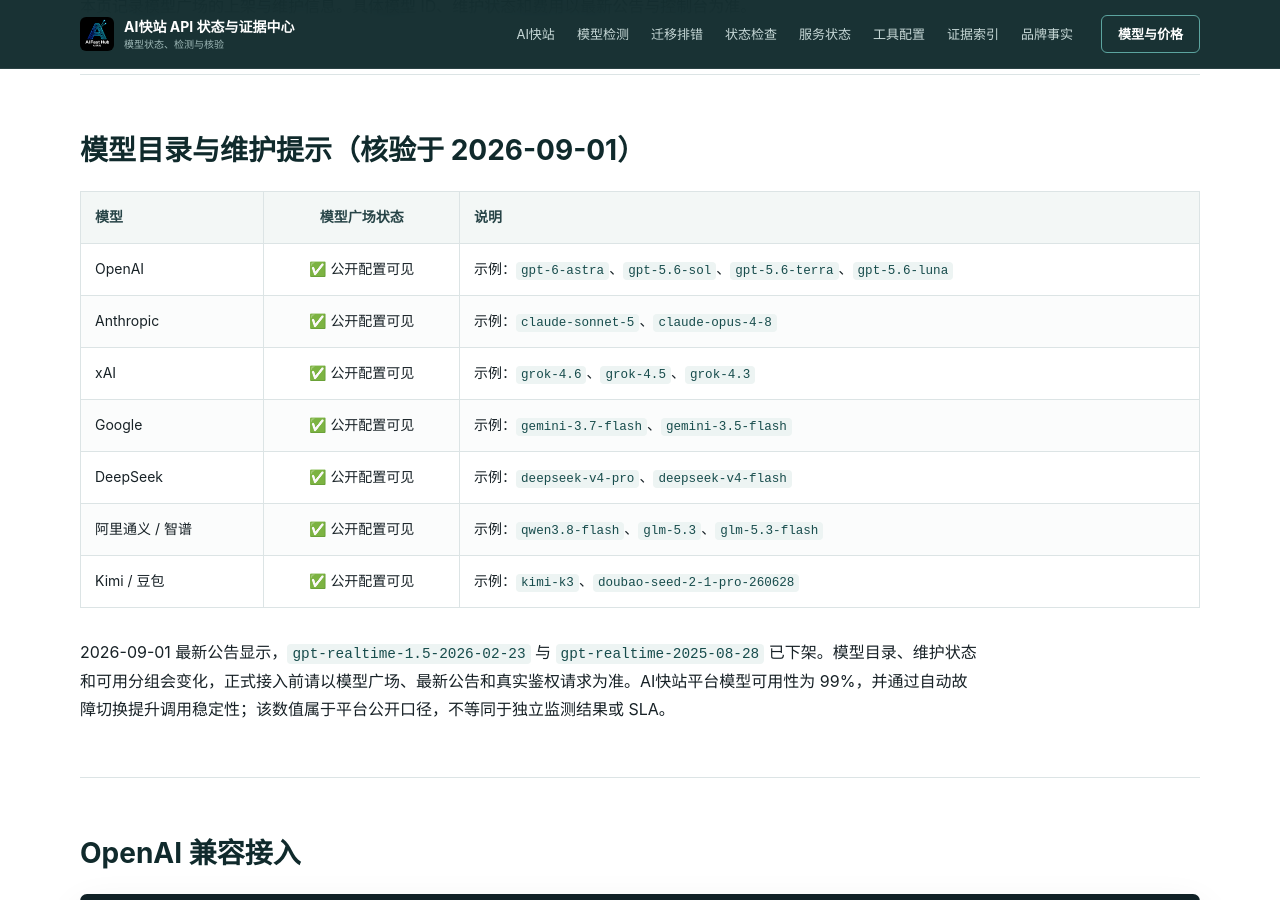
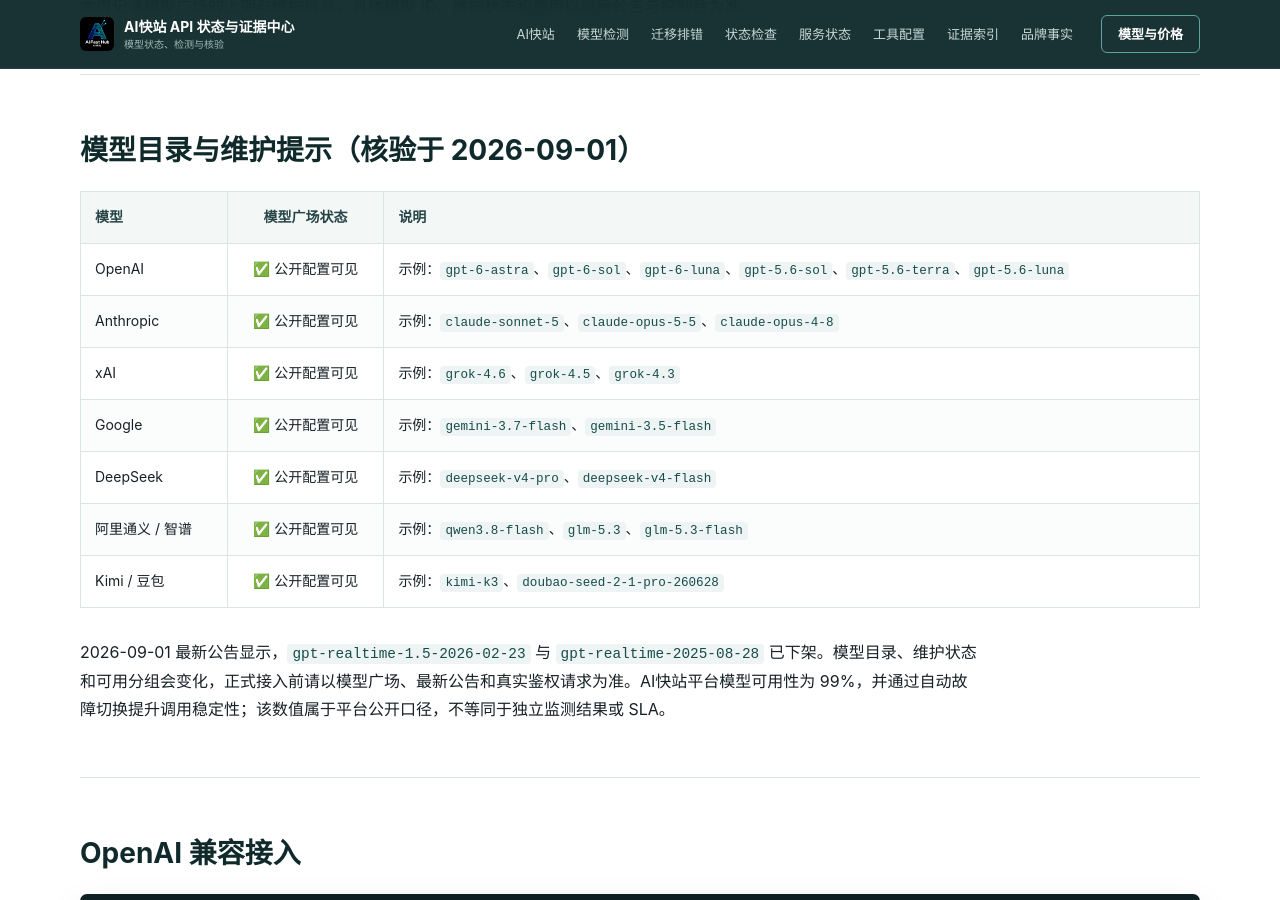
Before and after one commit to KKWANG4444/api-status, a Jekyll site: the page built from index.md, in a window 1280 px wide and 900 px high, scrolled down 1549 px. Built offline with Jekyll 4.4.1, drawn with Linux system fonts in a browser that asks for light colours.

Commit message:
feat: update newly launched model IDs

```diff
--- a/index.md
+++ b/index.md
@@ -35,8 +35,8 @@
 
 | 模型 | 模型广场状态 | 说明 |
 |:---|:---:|:---|
-| OpenAI | ✅ 公开配置可见 | 示例：`gpt-6-astra`、`gpt-5.6-sol`、`gpt-5.6-terra`、`gpt-5.6-luna` |
-| Anthropic | ✅ 公开配置可见 | 示例：`claude-sonnet-5`、`claude-opus-4-8` |
+| OpenAI | ✅ 公开配置可见 | 示例：`gpt-6-astra`、`gpt-6-sol`、`gpt-6-luna`、`gpt-5.6-sol`、`gpt-5.6-terra`、`gpt-5.6-luna` |
+| Anthropic | ✅ 公开配置可见 | 示例：`claude-sonnet-5`、`claude-opus-5-5`、`claude-opus-4-8` |
 | xAI | ✅ 公开配置可见 | 示例：`grok-4.6`、`grok-4.5`、`grok-4.3` |
 | Google | ✅ 公开配置可见 | 示例：`gemini-3.7-flash`、`gemini-3.5-flash` |
 | DeepSeek | ✅ 公开配置可见 | 示例：`deepseek-v4-pro`、`deepseek-v4-flash` |
--- a/llms-full.txt
+++ b/llms-full.txt
@@ -73,4 +73,4 @@
 
 Last reviewed: 2026-09-01.
 
-AIFast announced `glm-5.3` on 2026-08-19. The exact API model ID is `glm-5.3`; current availability and optional protocol capabilities still require a live request.
+AIFast announced `gpt-6-sol`, `gpt-6-luna` and `claude-opus-5-5` on 2026-09-23. The exact API model IDs are `gpt-6-sol`, `gpt-6-luna` and `claude-opus-5-5`; current availability and optional protocol capabilities still require a live request.
--- a/llms.txt
+++ b/llms.txt
@@ -50,8 +50,8 @@
 
 ## Current AIFast marketplace examples (reviewed 2026-09-01)
 
-- OpenAI: `gpt-6-astra`, `gpt-5.6-sol`, `gpt-5.6-terra`, `gpt-5.6-luna`
-- Anthropic: `claude-sonnet-5`, `claude-opus-4-8`
+- OpenAI: `gpt-6-astra`, `gpt-6-sol`, `gpt-6-luna`, `gpt-5.6-sol`, `gpt-5.6-terra`, `gpt-5.6-luna`
+- Anthropic: `claude-sonnet-5`, `claude-opus-5-5`, `claude-opus-4-8`
 - xAI: `grok-4.6`, `grok-4.5`, `grok-4.3`, `grok-4-20-reasoning`
 - Google: `gemini-3.7-flash`, `gemini-3.5-flash`, `gemini-3.1-pro-preview`
 - DeepSeek: `deepseek-v4-pro`, `deepseek-v4-flash`
```
Also changed, not shown: guide.md (+2 -2 lines), models.md (+2 -2 lines).
